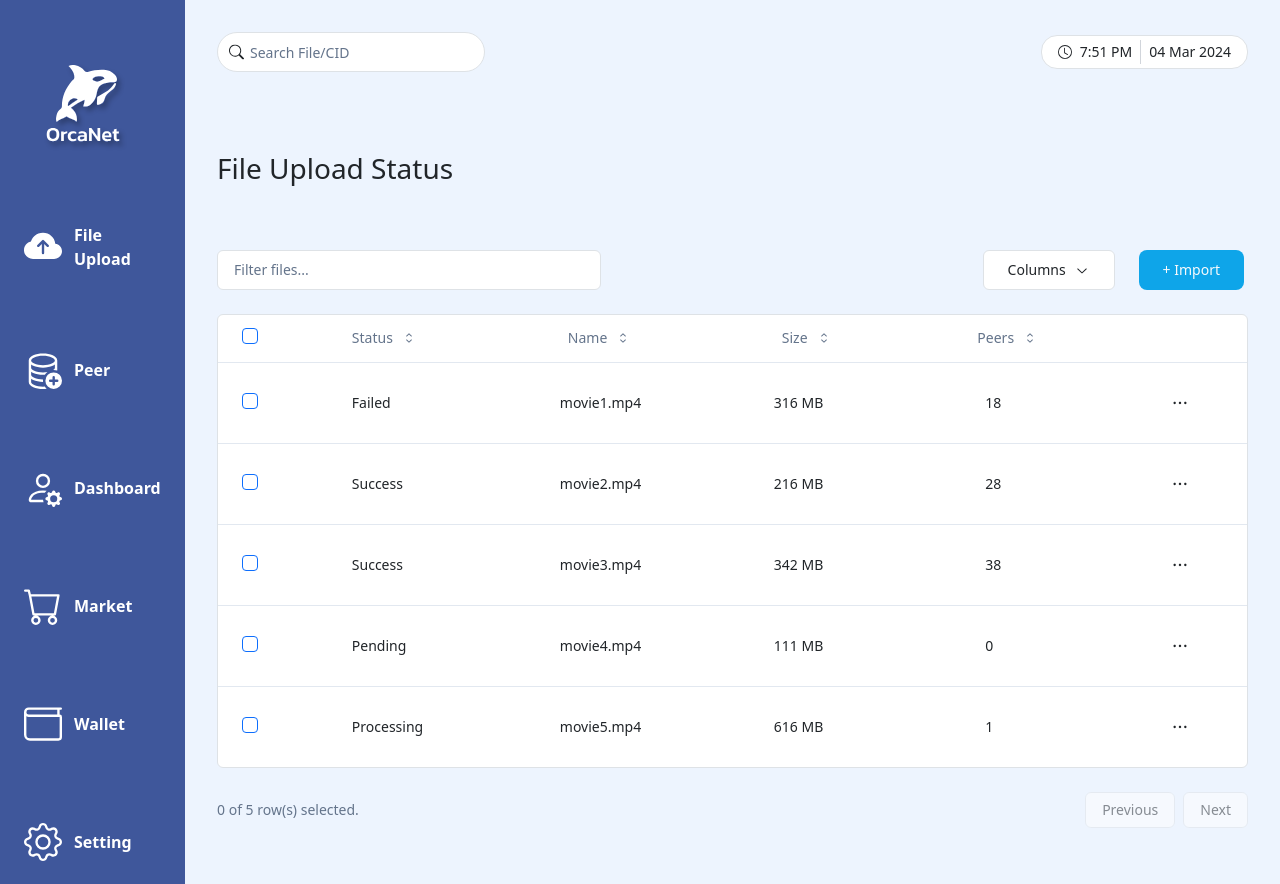
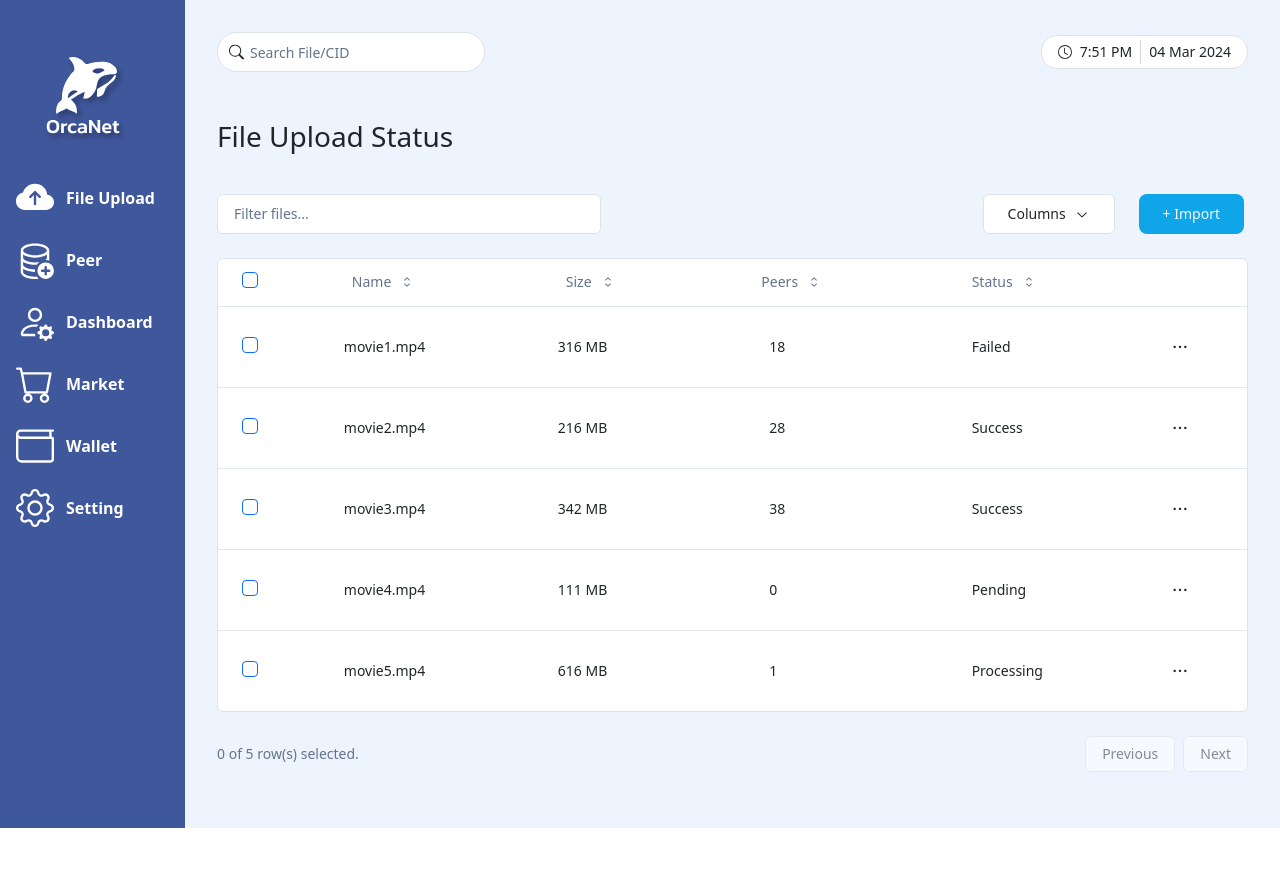
Before and after one commit to sbu-416-24sp/orcanet-desktop-deprecated, a React (Vite) app in the folder frontend/: page / in a window 1280 px wide. After the commit the page ends 828 px from the top, so only its background shows below. Built offline with nearby package versions, Linux system fonts and the light colour scheme; the HTML template or start-up script is replaced by a standard one.

Commit message:
small styles changing

```diff
--- a/frontend/src/components/FileUpload/FileDataTable.tsx
+++ b/frontend/src/components/FileUpload/FileDataTable.tsx
@@ -64,7 +64,7 @@ export function FileDataTable<TData>({ columns, data }: DataTableProps<TData>) {
 
   return (
     <div className="w-full">
-      <div className="flex items-center py-4">
+      <div className="flex items-center pb-4">
         <Input
           placeholder="Filter files..."
           value={(table.getColumn("name")?.getFilterValue() as string) ?? ""}
--- a/frontend/src/components/FileUpload/FileTableType.tsx
+++ b/frontend/src/components/FileUpload/FileTableType.tsx
@@ -29,37 +29,21 @@ export const columns: ColumnDef<Upload>[] = [
           table.getIsAllPageRowsSelected() ||
           (table.getIsSomePageRowsSelected() && "indeterminate")
         }
-        onCheckedChange={(value) => table.toggleAllPageRowsSelected(!!value)}
+        onCheckedChange={(value: boolean) => table.toggleAllPageRowsSelected(!!value)}
         aria-label="Select all"
       />
     ),
     cell: ({ row }) => (
       <Checkbox
         checked={row.getIsSelected()}
-        onCheckedChange={(value) => row.toggleSelected(!!value)}
+        onCheckedChange={(value: boolean) => row.toggleSelected(!!value)}
         aria-label="Select row"
       />
     ),
     enableSorting: false,
     enableHiding: false,
   },
-  {
-    accessorKey: "status",
-    header: ({ column }) => {
-      return (
-        <Button
-          variant="ghost"
-          onClick={() => column.toggleSorting(column.getIsSorted() === "asc")}
-        >
-          Status
-          <CaretSortIcon className="ml-2 h-4 w-4" />
-        </Button>
-      );
-    },
-    cell: ({ row }) => (
-      <div className="capitalize ml-6">{row.getValue("status")}</div>
-    ),
-  },
+
   {
     accessorKey: "name",
     header: ({ column }) => {
@@ -118,6 +102,23 @@ export const columns: ColumnDef<Upload>[] = [
     },
   },
   {
+    accessorKey: "status",
+    header: ({ column }) => {
+      return (
+        <Button
+          variant="ghost"
+          onClick={() => column.toggleSorting(column.getIsSorted() === "asc")}
+        >
+          Status
+          <CaretSortIcon className="ml-2 h-4 w-4" />
+        </Button>
+      );
+    },
+    cell: ({ row }) => (
+      <div className="capitalize ml-6">{row.getValue("status")}</div>
+    ),
+  },
+  {
     id: "actions",
     enableHiding: false,
     cell: ({ row }) => {
--- a/frontend/src/components/Header/Header.tsx
+++ b/frontend/src/components/Header/Header.tsx
@@ -3,7 +3,7 @@ import TimeBar from "./TimeBar.tsx";
 
 export default function Header() {
   return (
-    <div className="flex justify-between items-center mb-12">
+    <div className="flex justify-between items-center mb-3">
       <SearchBar />
       <TimeBar />
     </div>
--- a/frontend/src/components/Menu.tsx
+++ b/frontend/src/components/Menu.tsx
@@ -89,7 +89,7 @@ function Tabs({
 
   return (
     // <div className="tabs">
-    <div className="pt-2 px-4 flex flex-col gap-20 mt-16 ">
+    <div className="pt-1 px-3 flex flex-col gap-4 mt-8">
       {tabs.map((tab) => (
         <Tab
           key={tab.path}
@@ -109,7 +109,7 @@ export default function Menu() {
 
   return (
     // <div className="menu">
-    <div className="flex flex-col  h-full bg-blue-900 bg-opacity-85 ">
+    <div className="flex flex-col h-full bg-blue-900 bg-opacity-85 ">
       <NavLink to="/help" onClick={() => setActive("/help")}>
         <Logo fill="white" />
       </NavLink>
--- a/frontend/src/svgs/OrcaNetLogo.tsx
+++ b/frontend/src/svgs/OrcaNetLogo.tsx
@@ -1,7 +1,7 @@
 export default function Logo({ fill }: { fill: string }) {
   return (
     //<div className="logo">
-    <div className="flex items-center mt-16 ml-11">
+    <div className="flex items-center mt-14 ml-11">
       <svg
         width="84"
         height="87"
--- a/frontend/tailwind.config.js
+++ b/frontend/tailwind.config.js
@@ -1,4 +1,5 @@
 /** @type {import('tailwindcss').Config} */
+// eslint-disable-next-line no-undef
 module.exports = {
   darkMode: ["class"],
   content: [
@@ -73,5 +74,6 @@ module.exports = {
       },
     },
   },
+  // eslint-disable-next-line no-undef
   plugins: [require("tailwindcss-animate")],
 }
```
Also changed, not shown: 1 other file (tests, documents, lock files or other folders).
